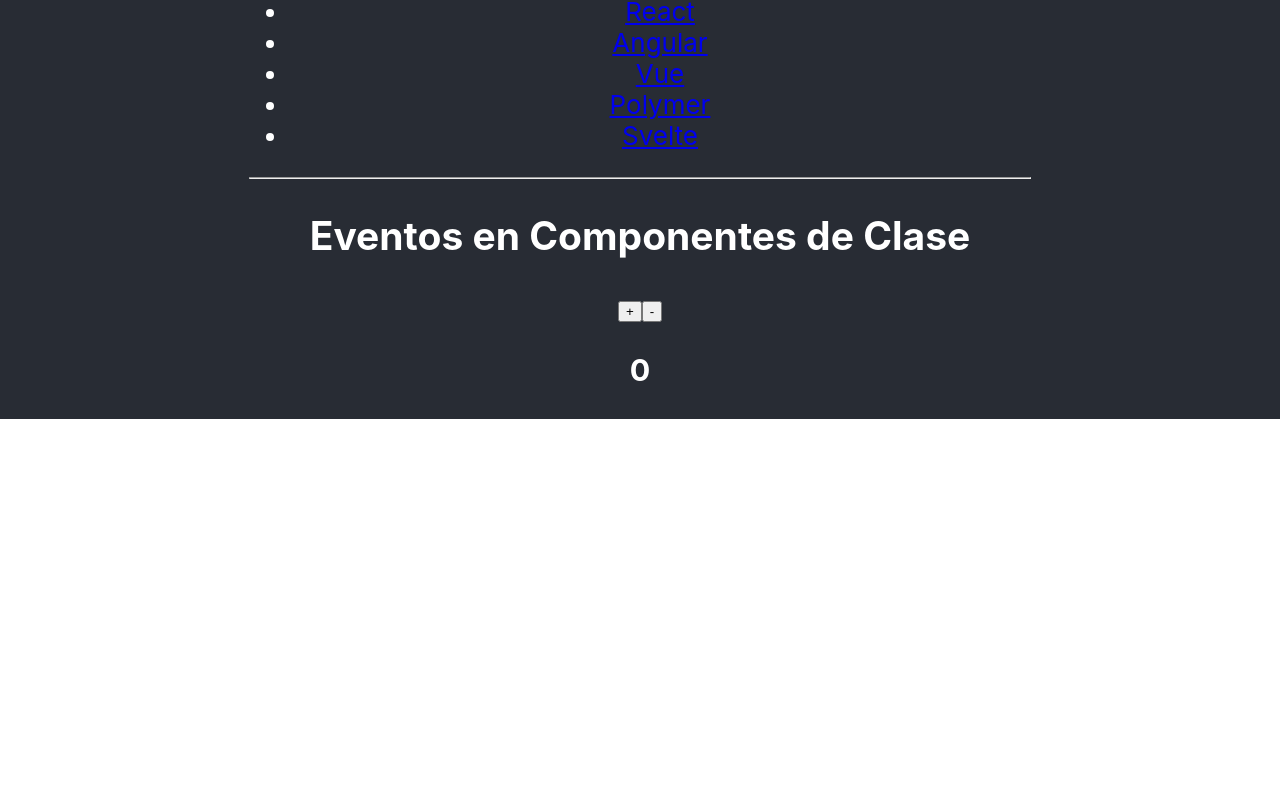
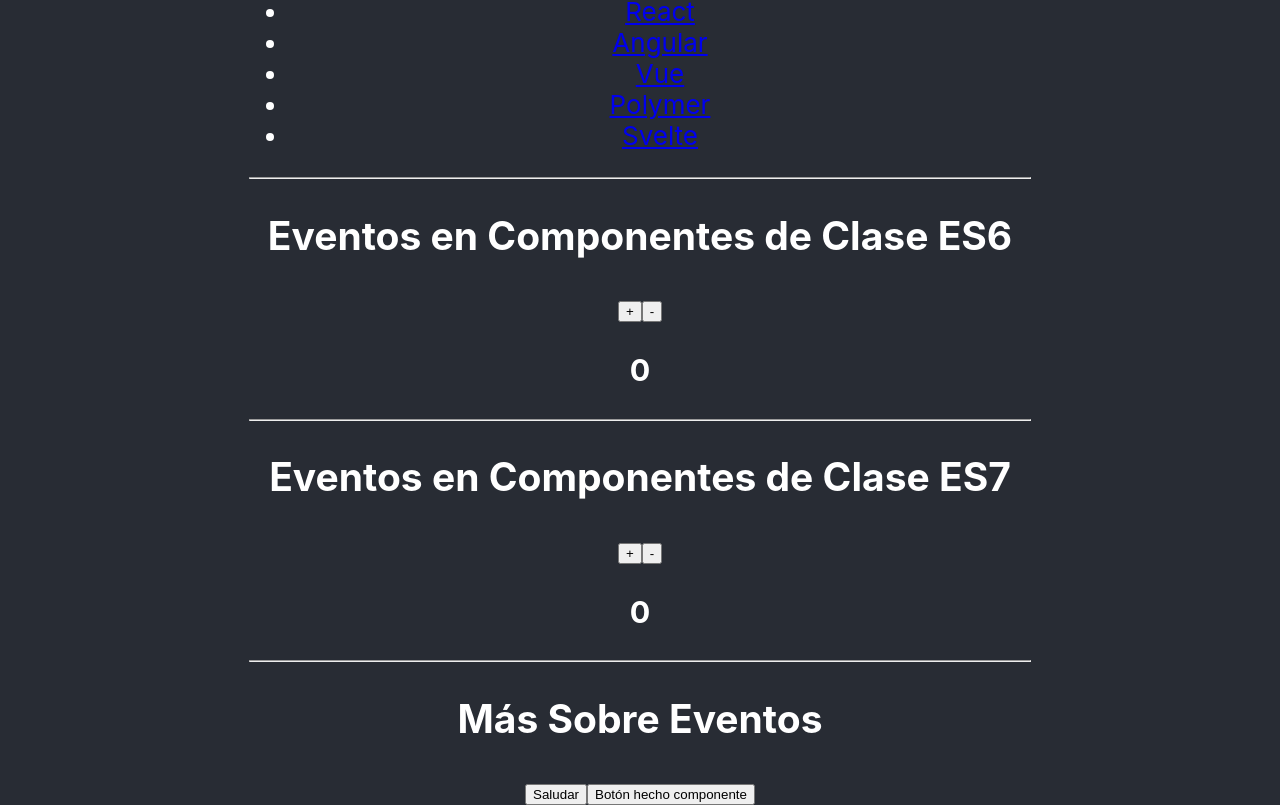
Before and after one commit to DaniCis/React_basicos, a React (Create React App) app: page / in a window 1280 px wide. Shown: the part 1310-2115 px from the top of the page. Before the commit the page ends 1729 px from the top, so only its background shows below. Built offline with nearby package versions, Linux system fonts and the light colour scheme; the HTML template or start-up script is replaced by a standard one.

Commit message:
personalize events

```diff
--- a/src/App.js
+++ b/src/App.js
@@ -4,7 +4,7 @@ import Estado from "./components/Estado";
 import Propiedades from "./components/Propiedades";
 import RenderizadoCondicional from "./components/RenderizadoCondicional";
 import RenderizadoElementos from './components/RenderizadoElementos';
-import Eventos from './components/Eventos';
+import {EventosES6 ,EventosES7 ,MasSobreEventos} from './components/Eventos';
 
 function App() {
   return (
@@ -29,7 +29,11 @@ function App() {
         <hr/>
         <RenderizadoElementos />
         <hr/>
-        <Eventos />
+        <EventosES6 />
+        <hr/>
+        <EventosES7 />
+        <hr/>
+        <MasSobreEventos />
         </section>
       </header>
     </div>
--- a/src/components/Eventos.js
+++ b/src/components/Eventos.js
@@ -1,7 +1,6 @@
 import React, { Component } from 'react'
 
-export default class Eventos extends Component {
-
+export class EventosES6 extends Component {
     constructor(props){
         super(props)
         this.state = {
@@ -10,7 +9,6 @@ export default class Eventos extends Component {
         this.sumar = this.sumar.bind(this)//unir los this.
         this.restar = this.restar.bind(this)
     }
-
     sumar(){
         this.setState({
             contador:this.state.contador+1,
@@ -21,11 +19,10 @@ export default class Eventos extends Component {
             contador:this.state.contador-1,
         })
     }
-
   render() {
     return (
         <div>
-            <h2>Eventos en Componentes de Clase</h2>
+            <h2>Eventos en Componentes de Clase ES6</h2>
             <nav>
                 <button onClick={this.sumar}>+</button>
                 <button onClick={this.restar}>-</button>
@@ -35,3 +32,53 @@ export default class Eventos extends Component {
     )
   }
 }
+
+//Properties Initializer
+export class EventosES7 extends Component {
+   state = {
+        contador:0,
+    };
+    sumar = () =>{
+        this.setState({
+            contador:this.state.contador+1,
+        })
+    }
+    restar = () =>{
+        this.setState({
+            contador:this.state.contador-1,
+        })
+    }
+  render() {
+    return (
+        <div>
+            <h2>Eventos en Componentes de Clase ES7</h2>
+            <nav>
+                <button onClick={this.sumar}>+</button>
+                <button onClick={this.restar}>-</button>
+            </nav>
+            <h3>{this.state.contador}</h3>
+        </div>
+    )
+  }
+}
+ //const Boton = (props) => <button onClick={props.myOnClick}>Botón hecho componente</button>
+ const Boton = ({myOnClick}) => <button onClick={myOnClick}>Botón hecho componente</button>
+
+export class MasSobreEventos extends Component{
+    handleClick = (e, mensaje) =>{
+        console.log(e)//envuelve al evento nativo para dar soporte, mejor control
+        console.log(e.nativeEvent)
+        console.log(mensaje)
+    }
+
+    render(){
+        return(
+            <div>
+                <h2>Más Sobre Eventos</h2>
+                <button onClick={ (e) => this.handleClick(e,'Hola, paso parametro')}>Saludar</button>
+                {/** Evento personalizado */}
+                <Boton myOnClick={(e) => this.handleClick(e,'Hola, paso parametro') }/>
+            </div>
+        )
+    }
+}
```
